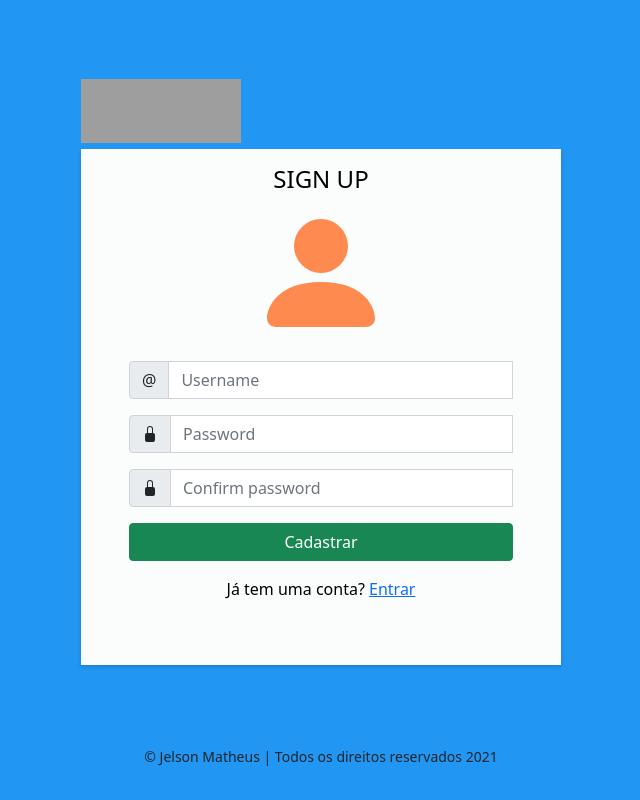
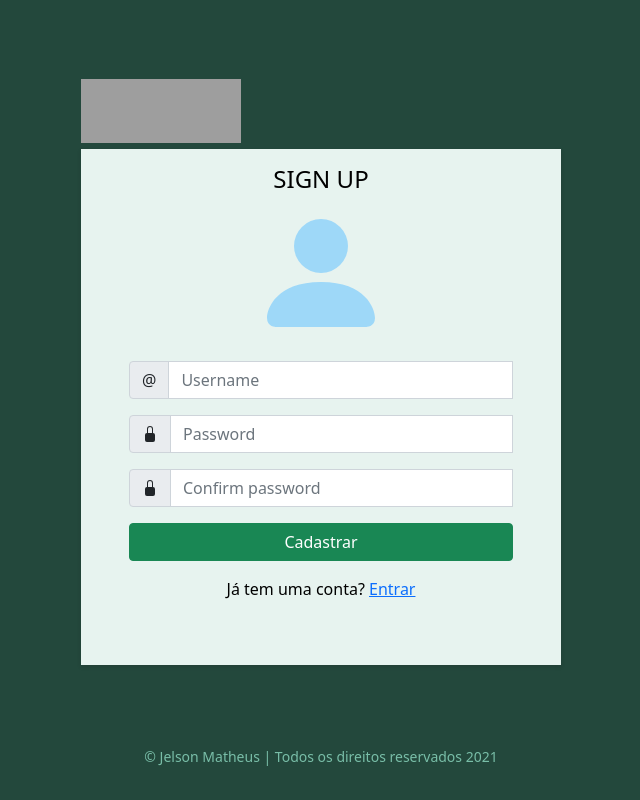
Before and after one commit to JelsonMatheus/rdjsite, a Django app: page /accounts/register/ in a window 1280 px wide. Shown: the whole page, without its empty margins (319-959 px from the left). Run offline with Django 3.2, Linux system fonts and the light colour scheme; grey boxes are pictures that could not be loaded.

Commit message:
Reformula cores do site

```diff
--- a/site_forum/static/site_forum/css/header-footer.css
+++ b/site_forum/static/site_forum/css/header-footer.css
@@ -27,7 +27,7 @@ footer {
     }
 
 .logo > object, .logo  img{
-    width:12rem;
+    width:9rem;
     height: 100%;
 }
 
@@ -45,3 +45,10 @@ footer {
         background: var(--color-secondary);
         cursor: pointer;
     }
+
+@media (min-width: 768px) {
+    .logo > object, .logo  img{
+        width:12rem;
+        height: 100%;
+    }
+}
--- a/site_forum/static/site_forum/css/registration-form.css
+++ b/site_forum/static/site_forum/css/registration-form.css
@@ -16,6 +16,7 @@ main {
 }
 
 footer {
+    color: var(--color-primary-light-60);
     background: none;
 }
 a.logo, .logo svg, .logo object { width: 10rem; height: 4rem;}
--- a/site_forum/static/site_forum/css/themes/light.css
+++ b/site_forum/static/site_forum/css/themes/light.css
@@ -2,27 +2,26 @@
 
 /********** Variáveis ***************/
 :root {
-    --color-primary: #2196f3;
-    --color-primary-light: #6ec6ff;
-    --color-primary-light-60: #6ec6ff99;
-    --color-primary-dark: #0069c0;
+    --color-primary: #23483C;
+    --color-primary-light: #448D76;
+    --color-primary-light-60: #79BEA8;
+    --color-primary-dark: #093426;
 
-    --color-secondary: #ff5722;
-    --color-secondary-light: #ff8a50;
-    --color-secondary-light-60: #ff8a5099;
-    --color-secondary-dark: #c41c00;
+    --color-secondary: #6ec6ff;
+    --color-secondary-light: #6ec6ff99;
+    --color-secondary-dark: #0069c0;
 
     --c-primary-text: black;
     --c-secondary-text: white;
     --c-text-mutted: gray;
 
-    --bg-main: #fbfcfc;
-    --bg-secondary: #f3f3f3;
+    --bg-main: #E7F3EF;
+    --bg-secondary: white;
     --bg-secondary-dark: #d0d0d0;
 
     --bg-header: var(--color-primary);
     --bg-footer: var(--color-primary-light);
-    --bg-user-icon: var(--color-primary-light);
+    --bg-user-icon: var(--color-secondary);
     --bg-jumbotron-topico: var(--color-primary-light-60);
 
     --f-lato: var('Lato', sans-serif);
@@ -58,7 +57,7 @@ main {
 }
 
 .page-item.active > .page-link {
-    background: var(--color-secondary) !important;
+    background: var(--color-secondary-dark) !important;
     border: none;
 }
 
--- a/site_forum/templates/site_forum/index.html
+++ b/site_forum/templates/site_forum/index.html
@@ -136,7 +136,7 @@
                 </div>
 
                 <div class="mt-2">
-                    <button type="submit" class="btn btn-sm btn-primary d-block ms-auto">Criar topico</button>
+                    <button type="submit" class="btn btn-sm btn-primary d-block ms-auto">Criar tópico</button>
                 </div>
             </form>
         </div>
```
Also changed, not shown: site_forum/static/site_forum/css/index.css (+9 -9 lines), site_forum/static/site_forum/css/topico.css (+7 -7 lines), site_forum/static/site_forum/icon/logo.svg.
